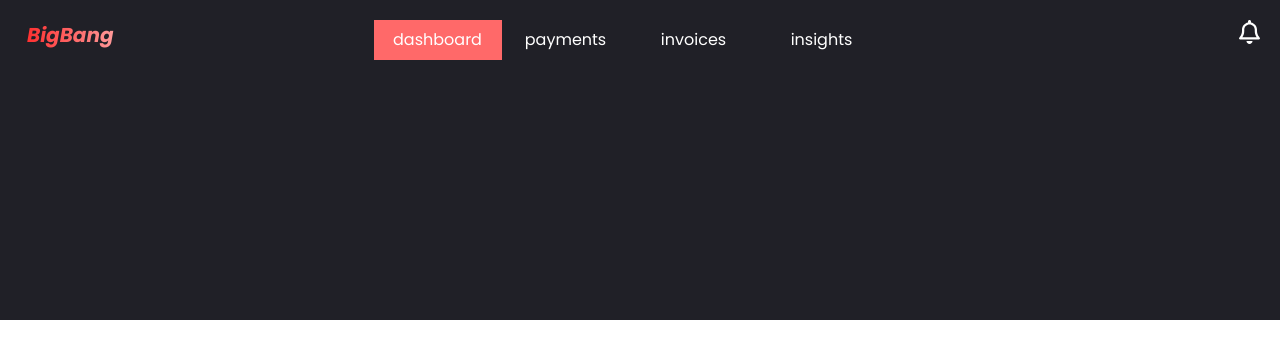
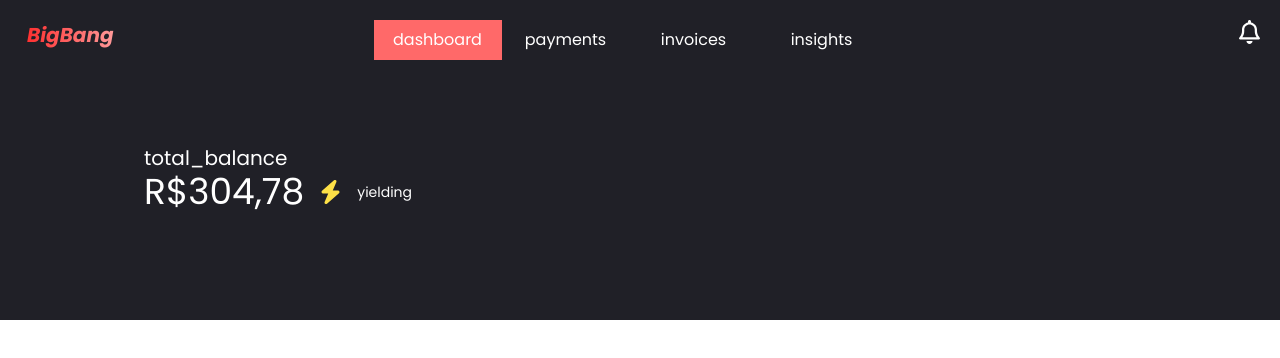
Before and after one commit to eduardofroehlich/BigBangProject, a Vue app: page / in a window 1280 px wide. Shown: the top 358 px of the page. Built offline with nearby package versions, Linux system fonts and the light colour scheme.

Commit message:
Criar componente para exibir saldo total e suas ações
Signed-off-by: Eduardo Froehlich <eduardosilvafroehlich@gmail.com>

```diff
--- /dev/null
+++ b/src/components/balance-resume.vue
@@ -0,0 +1,30 @@
+<script setup lang="ts">
+import { FontAwesomeIcon } from '@fortawesome/vue-fontawesome';
+import { useI18n } from 'vue-i18n';
+import { faBolt } from '@fortawesome/free-solid-svg-icons';
+
+const { t } = useI18n();
+</script>
+
+<template>
+    <div class="pl-36 pt-16">
+        <div class="text-white text-xl">
+            {{ t('total_balance') }}
+        </div>
+        <div class="flex items-center">
+            <span class="text-white text-4xl" >
+                {{ t('currency', { value:'304,78' }) }}
+            </span>
+            <FontAwesomeIcon :icon=faBolt class="text-yellow-300 text-2xl px-4" />
+            <span class="text-white text-sm font-normal" >
+                {{ t('yielding', { value: 124 }) }}
+            </span>
+        </div>
+    </div>
+</template>
+
+<i18n lang="yaml" locale="pt_BR">
+    total_balance: Saldo total
+    balance_value: "304,78"
+    yielding: "rendendo {value}%"
+</i18n>
--- a/src/translations/pt_BR.ts
+++ b/src/translations/pt_BR.ts
@@ -1,5 +1,5 @@
 export const pt_BR = {
-    currency: 'R$',
+    currency: 'R${value}',
     percentage: '%',
     yes: 'Sim',
     no: 'Não',
--- a/src/views/dashboard-index.vue
+++ b/src/views/dashboard-index.vue
@@ -1,11 +1,16 @@
 <script setup lang="ts">
 import DashboardHeader from '../components/dashboard-header.vue'
+import BalanceResume from '../components/balance-resume.vue'
 </script>
 
 <template>
   <div class="h-screen w-screen">
     <div class="bg-primary h-2/5">
       <DashboardHeader />
+
+      <div>
+        <BalanceResume />
+      </div>
     </div>
   </div>
 </template>
```
